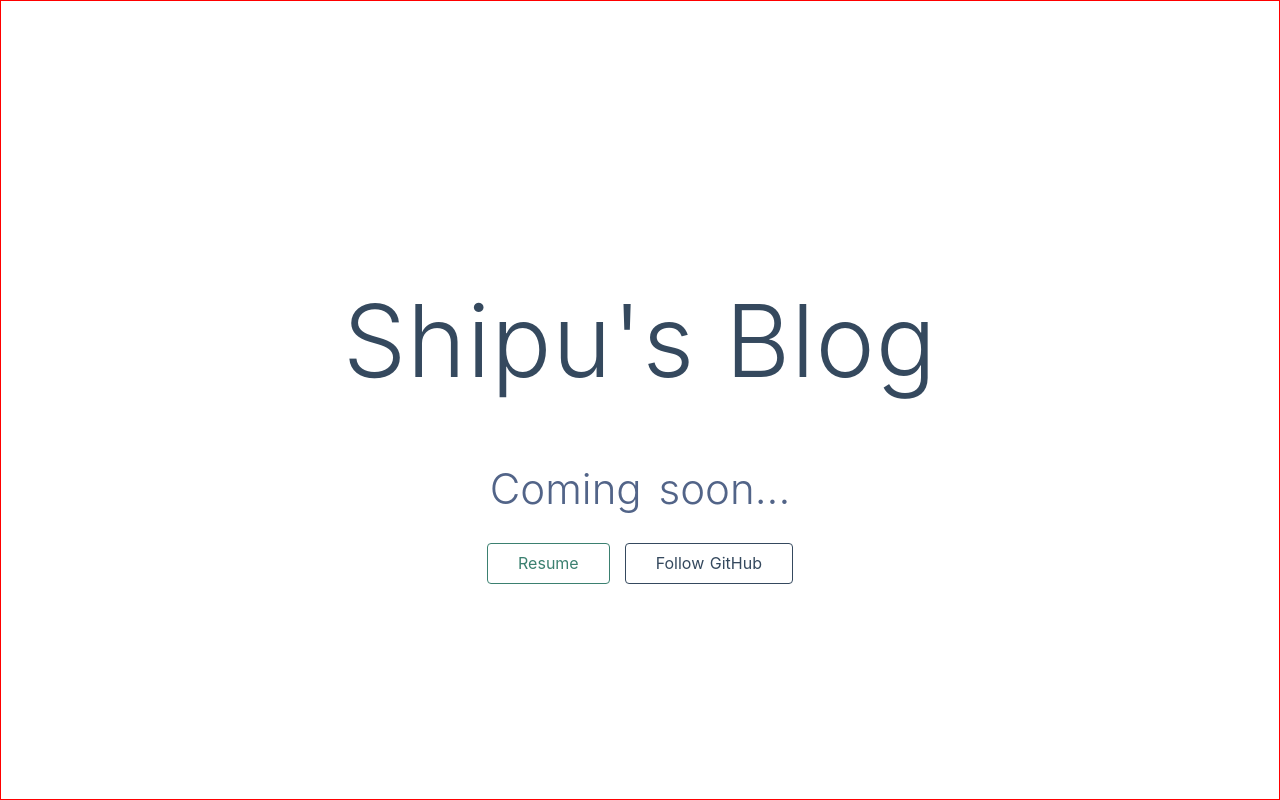
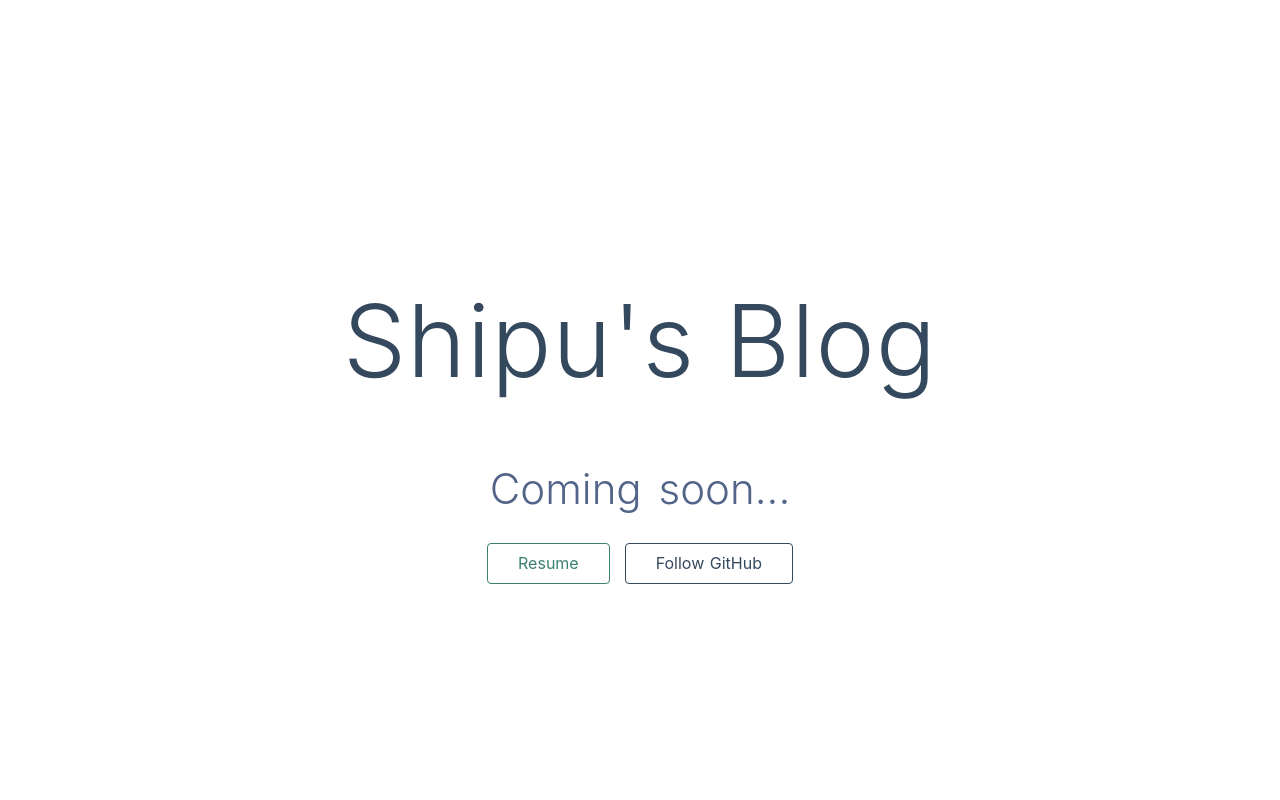
Before and after one commit to Shipu/shipu.github.io, a Nuxt app: page / in a window 1280 px wide. Built offline with nearby package versions, Linux system fonts and the light colour scheme.

Commit message:
remove boarder color in index page

```diff
--- a/pages/index.vue
+++ b/pages/index.vue
@@ -76,12 +76,11 @@
   background-color: #35495e;
 }
 .container {
-  border: 1px solid red;
   display: flex;
   justify-content: center;
   align-items: center;
   text-align: center;
-  height: 100vh
+  height: 100vh;
 }
 
 .title {
```
